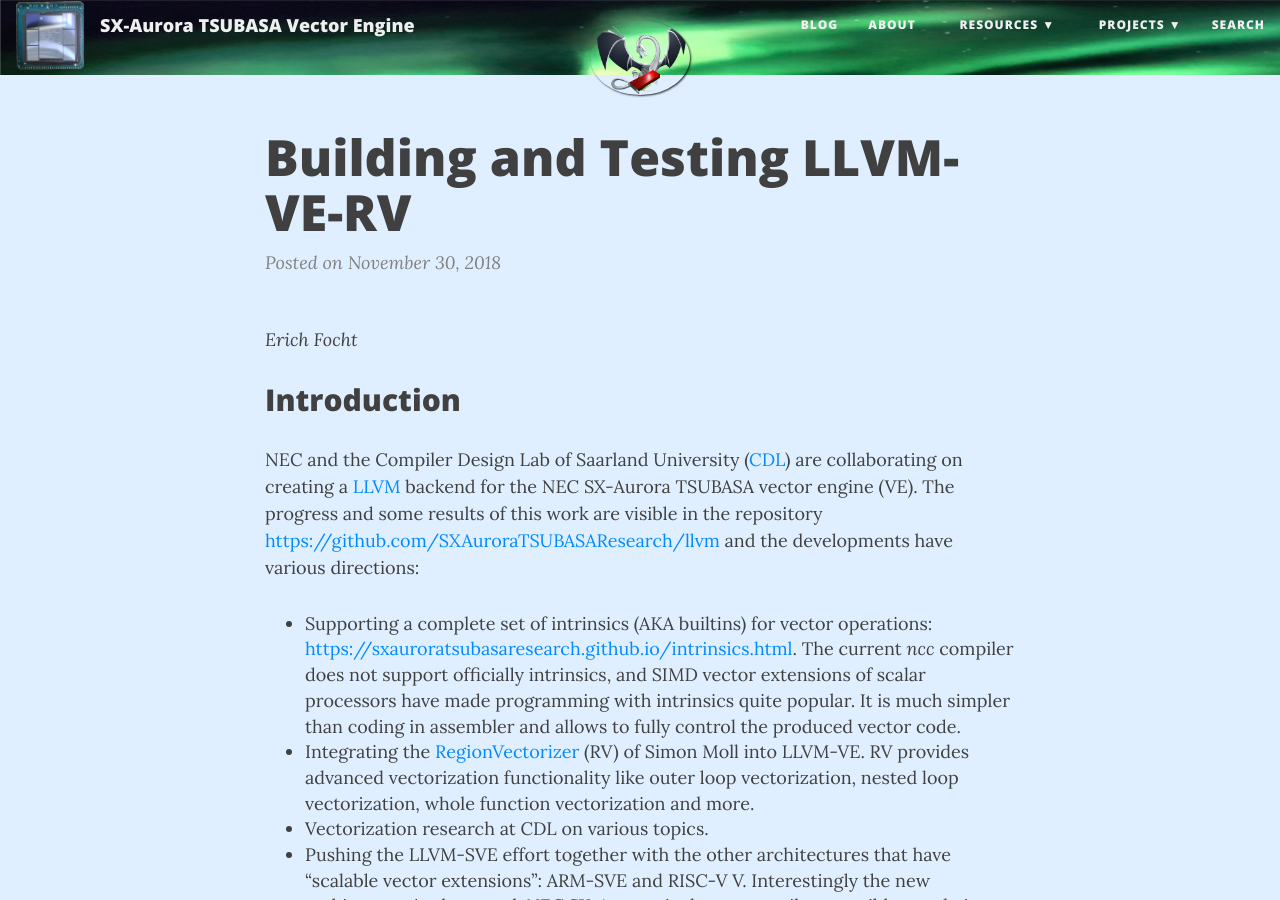
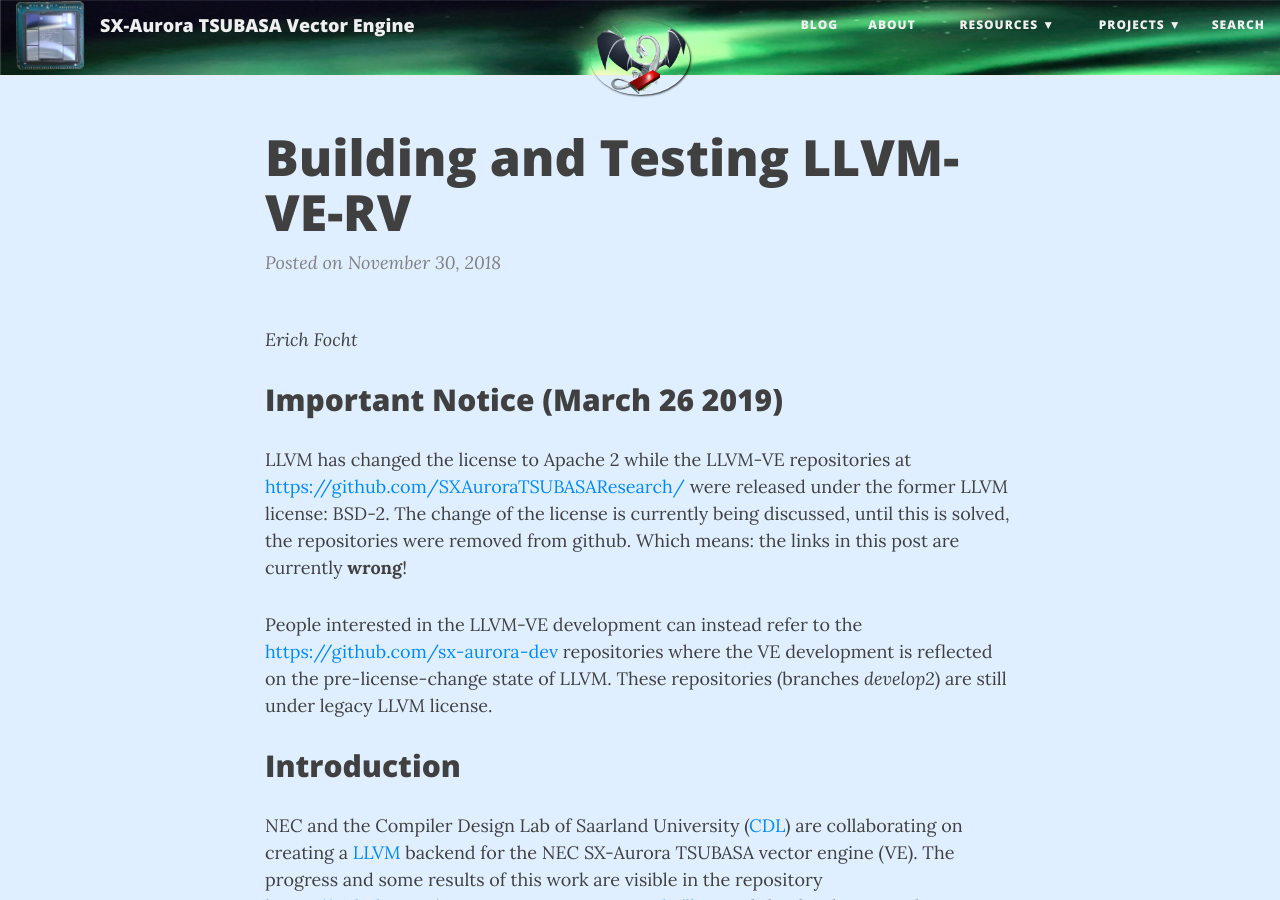
Before and after one commit to SX-Aurora/SX-Aurora.github.io, a Jekyll site: the page built from _posts/2018-11-30-Testing-LLVM-VE-RV.md, in a window 1280 px wide and 900 px high. Built offline with Jekyll 4.4.1, drawn with Linux system fonts in a browser that asks for light colours; nearby versions of some CDN libraries; comment, search, counter and statistics services are not loaded.

Commit message:
Notice on LLVM repositories move.

```diff
--- a/_posts/2018-11-30-Testing-LLVM-VE-RV.md
+++ b/_posts/2018-11-30-Testing-LLVM-VE-RV.md
@@ -10,6 +10,23 @@
 ---
 
 *Erich Focht*
+
+## Important Notice (March 26 2019)
+
+LLVM has changed the license to Apache 2 while the LLVM-VE
+repositories at
+[https://github.com/SXAuroraTSUBASAResearch/](https://github.com/SXAuroraTSUBASAResearch/)
+were released under the former LLVM license: BSD-2. The change of the
+license is currently being discussed, until this is solved, the
+repositories were removed from github. Which means: the links in this
+post are currently **wrong**!
+
+People interested in the LLVM-VE development can instead refer to the
+[https://github.com/sx-aurora-dev](https://github.com/sx-aurora-dev/)
+repositories where the VE development is reflected on the
+pre-license-change state of LLVM. These repositories (branches
+*develop2*) are still under legacy LLVM license.
+
 
 ## Introduction
 
```
